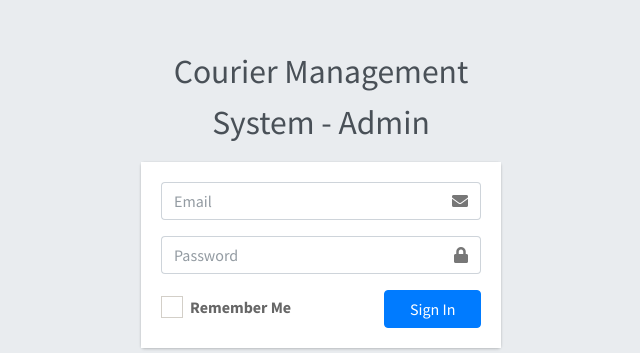
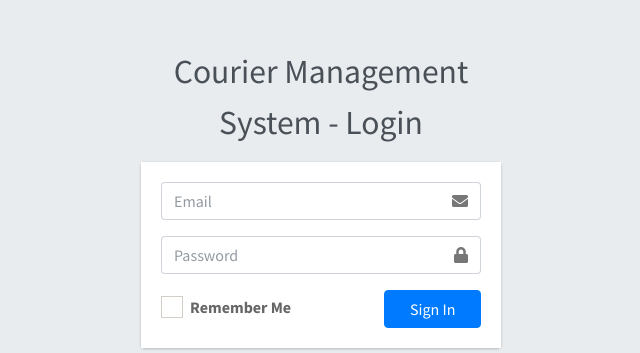
Before and after one commit to x23213167/courier_devops, a PHP site: page /login.php in a window 1280 px wide. Shown: the part 203-556 px from the top of the page, without its empty margins (319-959 px from the left). Run offline with PHP 8.4, Linux system fonts and the light colour scheme; data comes from the database, SQL or seed files in the repository; data that the repository does not hold is empty; some libraries are stand-ins or nearby versions.

Commit message:
changes checking

```diff
--- a/login.php
+++ b/login.php
@@ -22,7 +22,7 @@ header("location:index.php?page=home");
 <body class="hold-transition login-page">
 <div class="login-box">
   <div class="login-logo">
-    <a href="#"><b><?php echo $_SESSION['system']['name'] ?> - Admin</b></a>
+    <a href="#"><b><?php echo $_SESSION['system']['name'] ?> - Login</b></a>
   </div>
   <!-- /.login-logo -->
   <div class="card">
```
